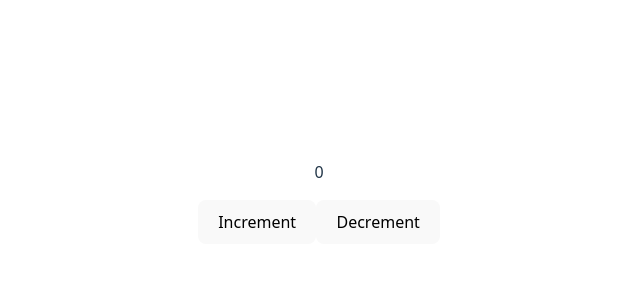
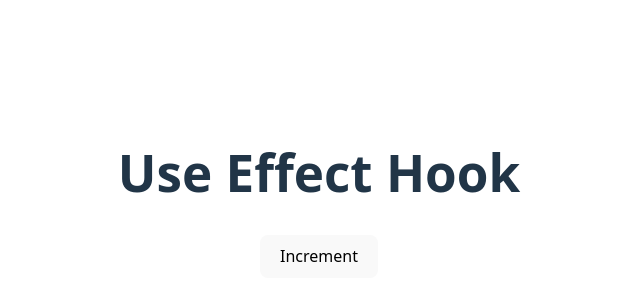
Before and after one commit to sarthak0401/react-learning-lab, a React (Vite) app in the folder react-learning-v2/: page / in a window 1280 px wide. Shown: the part 206-506 px from the top of the page, without its empty margins (321-961 px from the left). Built offline with nearby package versions, Linux system fonts and the light colour scheme.

Commit message:
Learnt about the concept and syntax of useEffect Hook

```diff
--- /dev/null
+++ b/react-learning-v2/components/Hook_UseEffect.jsx
@@ -0,0 +1,35 @@
+import React, { useEffect, useState } from "react";
+
+// The useEffect hook in react lets us run code automatically when something changes or when component loads
+
+// It executes certain task when screen updates or when certain data is ready
+
+// SYNTAX
+// useEffect(() => {
+//      code to run
+// }, [dependency]);
+
+// useEffect(() => {});    This runs on EVERY render
+
+// useEffect(() => {}, []); This runs only ONCE on initial render
+
+// useEffect(() => {}, [count]); This runs on INITIAL render AND when there is CHANGE in the dependency
+
+export const Hook_UseEffect = () => {
+  const [count, setCount] = useState(0);
+
+  const incrementCnt = () => {
+    setCount(count + 1);
+  };
+
+  useEffect(() => {
+    document.title = `Count: ${count}`;
+  }, [count]);
+
+  return (
+    <div>
+      <h1>Use Effect Hook</h1>
+      <button onClick={incrementCnt}>Increment</button>
+    </div>
+  );
+};
--- a/react-learning-v2/src/App.jsx
+++ b/react-learning-v2/src/App.jsx
@@ -1,13 +1,14 @@
-import { useState } from "react";
+// import { useState } from "react";
 import "./App.css";
 
 import { LearningProps } from "../components/LearningProps";
 
 import { Button } from "../components/Button";
 import { GreetingFunc } from "../components/GreetingFunc";
+import { Hook_UseEffect } from "../components/Hook_UseEffect";
 
 function App() {
-  const [count, setCount] = useState(0);
+  // const [count, setCount] = useState(0);
 
   // const meow = <h1> hello </h1>;
   // const isLoggedIn = true;
@@ -61,11 +62,12 @@ function App() {
         // This prop is passed, it will be used as a callback function with some event lets say Onclick event
       /> */}
 
-      <div>
+      {/* <div>
         <p>{count}</p>
         <button onClick={() => setCount((c) => c + 1)}>Increment</button>
         <button onClick={() => setCount((c) => c - 1)}>Decrement</button>
-      </div>
+      </div> */}
+      <Hook_UseEffect />
     </>
   );
 }
```
